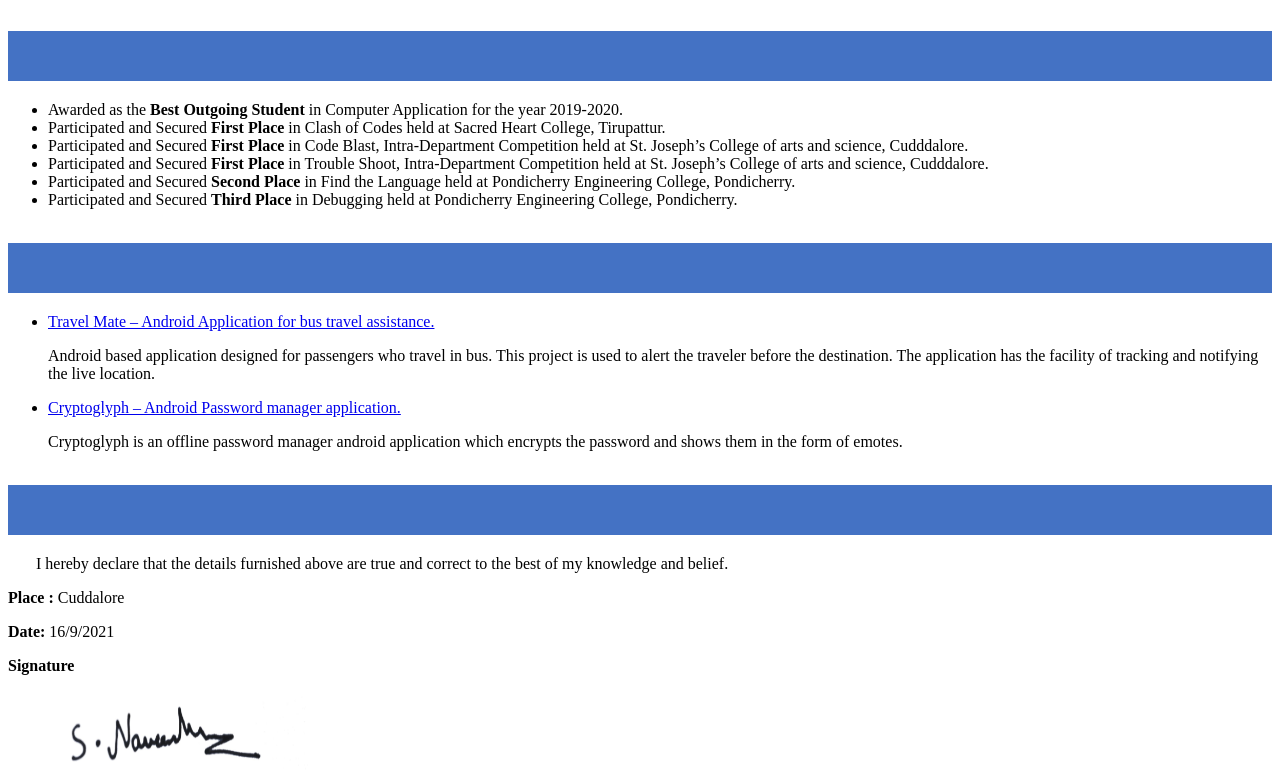
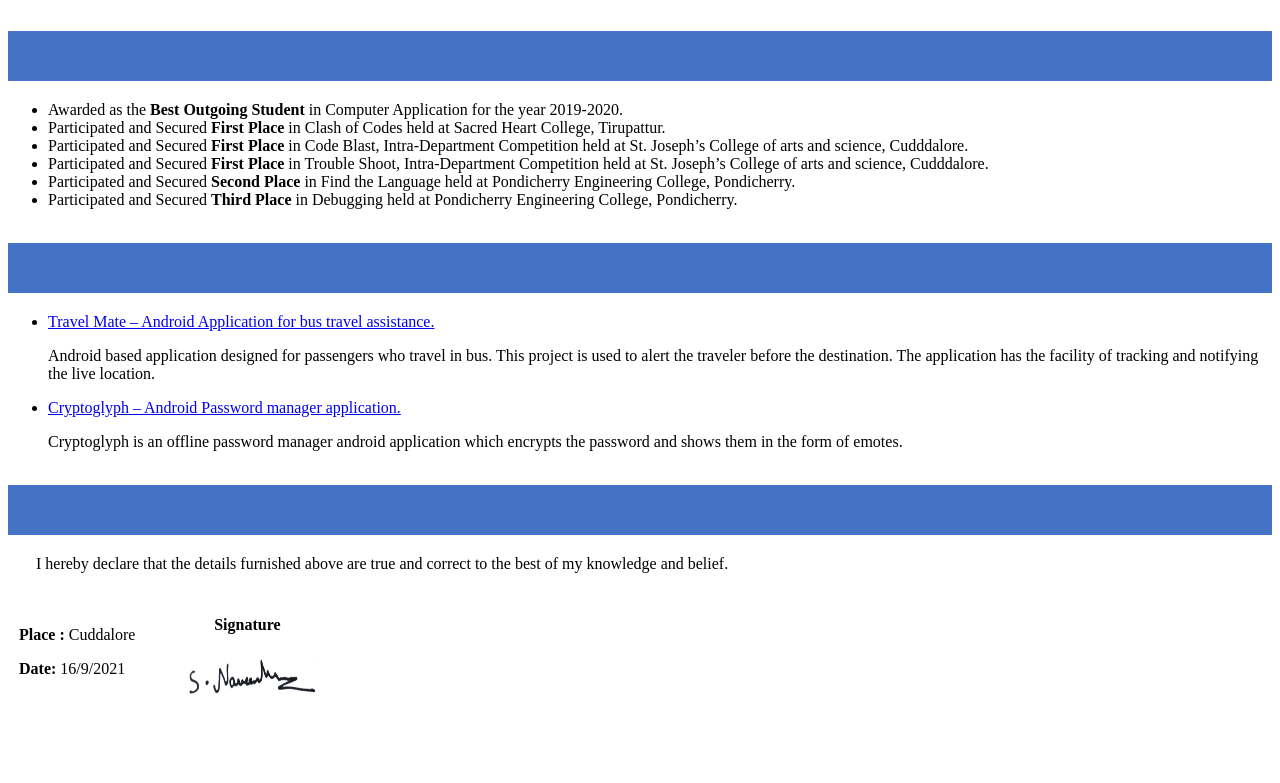
Before and after one commit to naveen63hdh/Resume, a plain HTML site: page index.html in a window 1280 px wide. Shown: the part 861-1644 px from the top of the page. After the commit the page ends 1584 px from the top, so only its background shows below. Drawn offline with Linux system fonts and the light colour scheme.

Commit message:
Update index.html

```diff
--- a/index.html
+++ b/index.html
@@ -19,16 +19,12 @@
             </td>
         </tr>
     	</table>
-		<!--<img src="naveen.jpg" height="150" width="125">
-		<h1>Naveenkumar </h1>
-		<p> <b>Mobile: </b>7708712339</p>
-		<p> <b>Email: </b> naveen352kumar@gmail.com</p>
-	-->
+
 	</header>
 
 	<section>
 		<br>
-		<!-- Career Objective -->
+		<!-- Career Objective Section -->
 		<div >
 			<marquee bgcolor="#4472c4">
 				<p>&nbsp&nbsp&nbsp&nbsp&nbsp&nbsp<b>Career Objective<b></p>
@@ -38,7 +34,7 @@
 			engineer, where I can enhance my knowledge and apply technical skills to
 			accomplish organizational goals.</p>
 		</div>
-		<!-- Educational Qualifications -->
+		<!-- Educational Qualifications Section-->
 		<div>
 			<marquee bgcolor="#4472c4">
 				<p>&nbsp&nbsp&nbsp&nbsp&nbsp&nbsp<b>Educational Qualifications</b></p>
@@ -74,57 +70,10 @@
 	                Percentage: 89.6%
 		        </li>
 		    </ul>
-			<!--
-			<center>
 
-			<table>
-				<tr bgcolor="#4472c4">
-					<th>Course</th>
-					<th>Discipline / Specialization</th>
-					<th>Institution</th>
-					<th>Board / University</th>
-					<th>Year of passing</th>
-					<th>Percentage</th>
-				</tr>
-				<center>
-				<tr>
-					<td>MCA</td>
-					<td>Computer Application</td>
-					<td>Pondicherry University</td>
-					<td>Pondicherry University</td>
-					<td>2022</td>
-					<td>87.4%</td>
-				</tr>
-				<tr>
-					<td>BCA</td>
-					<td>Computer Application</td>
-					<td>St. Joseph’s College Of Arts &Science</td>
-					<td>Thiruvalluvar University</td>
-					<td>2020</td>
-					<td>80.7%</td>
-				</tr>
-				<tr>
-					<td>XII</td>
-					<td>HSC</td>
-					<td>C.K School of Practical Knowledge </td>
-					<td>State Board</td>
-					<td>2017</td>
-					<td>83.7%</td>
-				</tr>
-				<tr>
-					<td>X</td>
-					<td>SSLC</td>
-					<td>C.K School of Practical Knowledge </td>
-					<td>State Board</td>
-					<td>2015</td>
-					<td>89.6%</td>
-				</tr>
-			</table>
-			</center>
-			-->
 		</div>
 
-		<!-- Technical Skills -->
+		<!-- Technical Skills Section-->
 
 		<br>
 		<div >
@@ -141,7 +90,7 @@
 		</div>
 
 
-		<!-- Achievements -->
+		<!-- Achievements Section-->
 
 		<br>
 		<div >
@@ -158,7 +107,7 @@
 			</ul>
 		</div>
 
-		<!-- Projects -->
+		<!-- Projects Section-->
 
 		<br>
 		<div >
@@ -179,7 +128,7 @@
 		</div>
 
 
-		<!-- Declaration -->
+		<!-- Declaration Section-->
 
 		<br>
 		<div >
@@ -191,11 +140,25 @@
 			&nbsp&nbsp&nbsp&nbsp&nbsp&nbsp
 			I hereby declare that the details furnished above are true and correct to the best of my knowledge and belief. </p>
 
-			<p><b>Place : </b>Cuddalore</p>
-			<p><b>Date: </b>16/9/2021</p>
 
-			<p><b>Signature</b></p>
-			<img src="Sign.jpeg" alt="S.Naveenkumar" height="80" width="300">
+			<table cellspacing="10">
+	        <tr>
+	            <td>
+
+		    	    <p><b>Place : </b>Cuddalore</p>
+
+					<p><b>Date: </b>16/9/2021</p>
+	            </td>
+	            <td>
+
+	               	<center><p><b>Signature</b></p></center>
+
+					<img src="Sign.jpeg" alt="S.Naveenkumar" height="50" width="200">
+	            </td>
+	        </tr>
+	    	</table>
+
+
 		</div>
 
 
```
